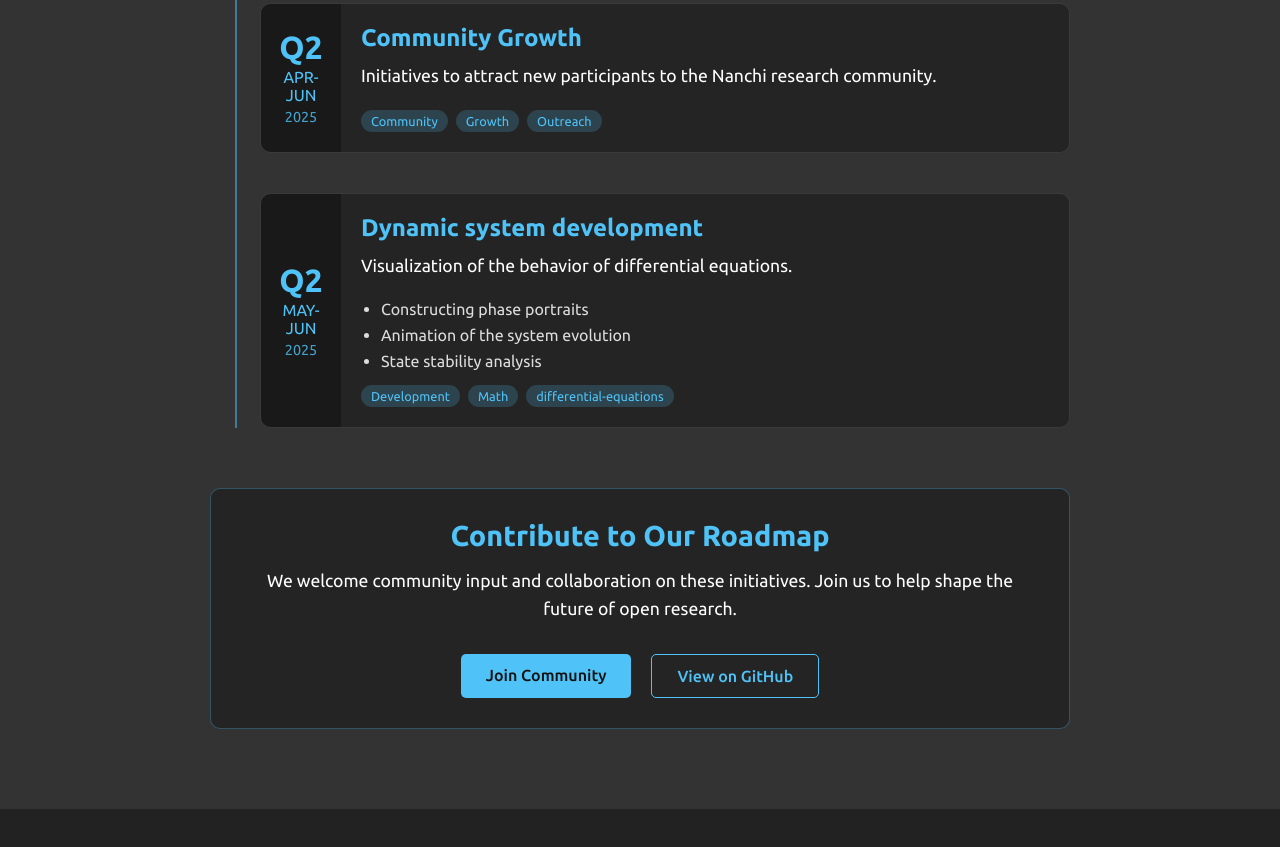
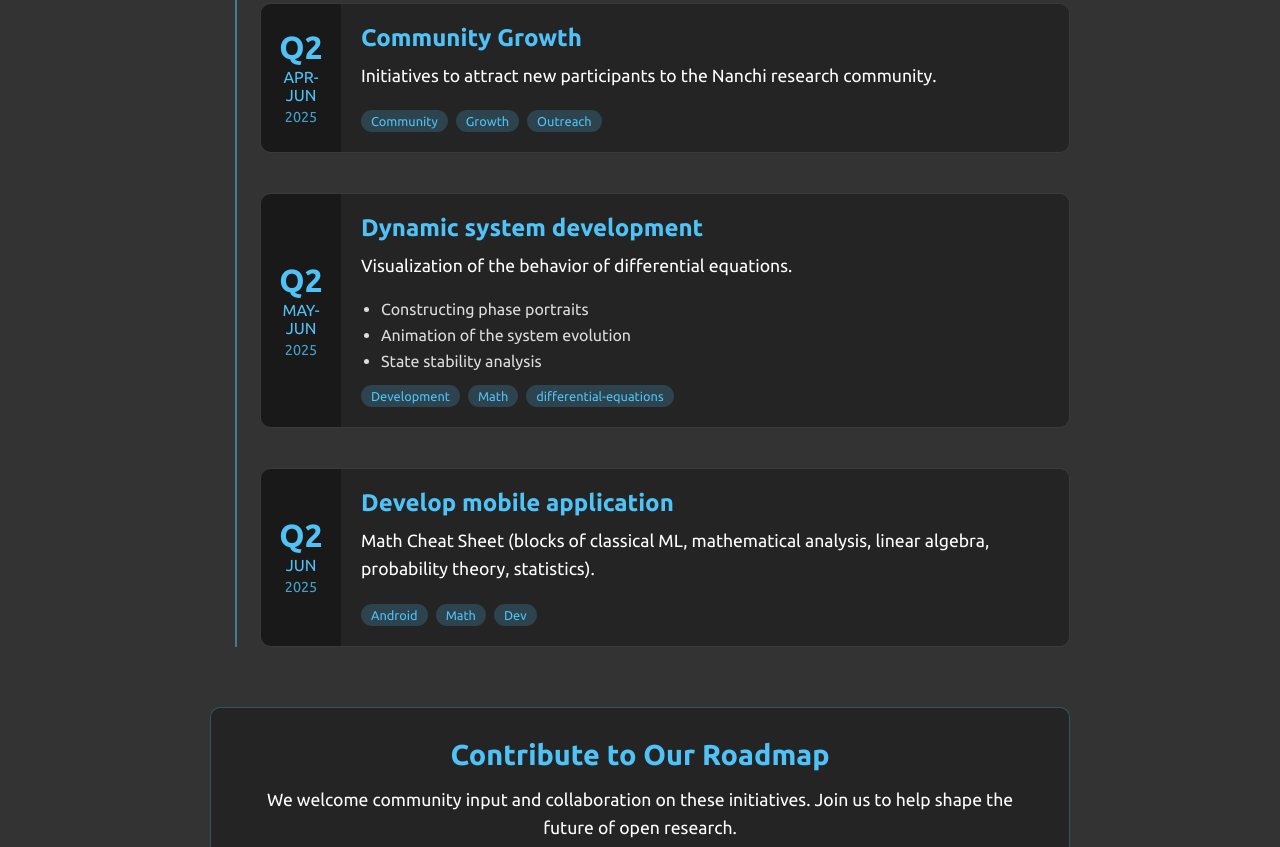
Before and after one commit to Nanchi-Research/nanchi_r_web, a plain HTML site: page roadmap.html in a window 1280 px wide. Shown: the part 1656-2503 px from the top of the page. Drawn offline with Linux system fonts and the light colour scheme.

Commit message:
add new task

```diff
--- a/roadmap.html
+++ b/roadmap.html
@@ -161,6 +161,25 @@
                             </div>
                         </div>
                     </div>
+
+                    <div class="event-card">
+                        <div class="event-date">
+                            <span class="event-day">Q2</span>
+                            <span class="event-month">Jun</span>
+                            <span class="event-year">2025</span>
+                        </div>
+                        <div class="event-content">
+                            <h3>Develop mobile application</h3>
+                            <div class="event-description">
+                                <p>Math Cheat Sheet (blocks of classical ML, mathematical analysis, linear algebra, probability theory, statistics).</p>
+                            </div>
+                            <div class="event-tags">
+                                <span class="event-tag">Android</span>
+                                <span class="event-tag">Math</span>
+                                <span class="event-tag">Dev</span>
+                            </div>
+                        </div>
+                    </div>
                 </div>
 
                 <div class="events-cta">
```
